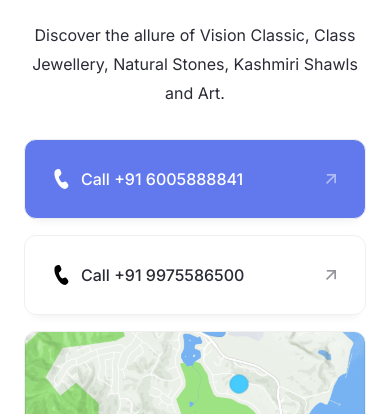
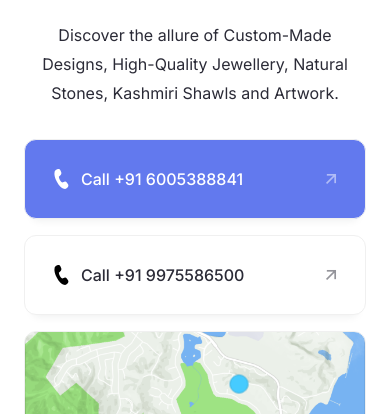
Before and after one commit to asrarreshi/lucky, a plain HTML site: page index.html in a window 390 px wide. Shown: the part 430-844 px from the top of the page. Drawn offline with nearby package versions, Linux system fonts and the light colour scheme.

Commit message:
Update index.html
- change desc
- fix mobile number

```diff
--- a/index.html
+++ b/index.html
@@ -5,7 +5,7 @@
     <meta charset="UTF-8">
     <meta name="viewport" content="width=device-width, initial-scale=1.0">
     <title>Asrar Reshi - Lucky</title>
-    <meta name="description" content="Discover the allure of Vision Classic, Class Jewellery, Natural Stones, Kashmiri Shawls and Art.">
+    <meta name="description" content="Discover the allure of Custom-Made Designs, High-Quality Jewellery, Natural Stones, Kashmiri Shawls and Artwork.">
     <!-- Favicon -->
     <link rel="shortcut icon" href="icons/lucky-logo-dark-blue.svg" type="image/x-icon">
     <link rel="preconnect" href="https://fonts.googleapis.com">
@@ -26,13 +26,13 @@
             <div class="avatar"></div>
             <h1>Asrar Reshi</h1>
             <h3>Lucky (Proprietor)</h3>
-            <p>Discover the allure of Vision Classic, Class Jewellery, Natural Stones, Kashmiri Shawls and Art.</p>
+            <p>Discover the allure of Custom-Made Designs, High-Quality Jewellery, Natural Stones, Kashmiri Shawls and Artwork.</p>
         </div>
         <div class="header-m">
             <a href="tel:+916005388841">
                 <div class="header-m-left">
                     <img src="icons/cell-p.svg">
-                    <h4>Call +91 6005888841</h4>
+                    <h4>Call +91 6005388841</h4>
                 </div>
                 <i class="ri ri-arrow-right-up-line"></i>
             </a>
```
